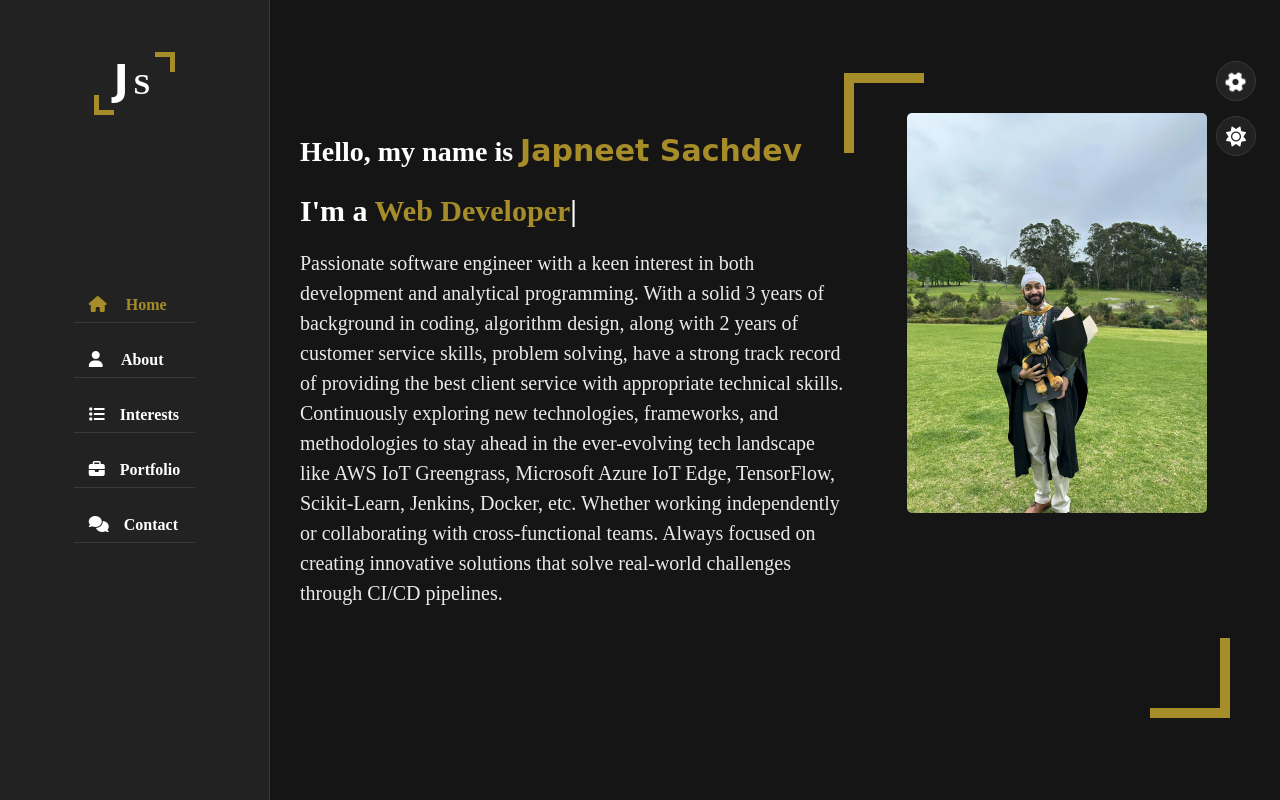
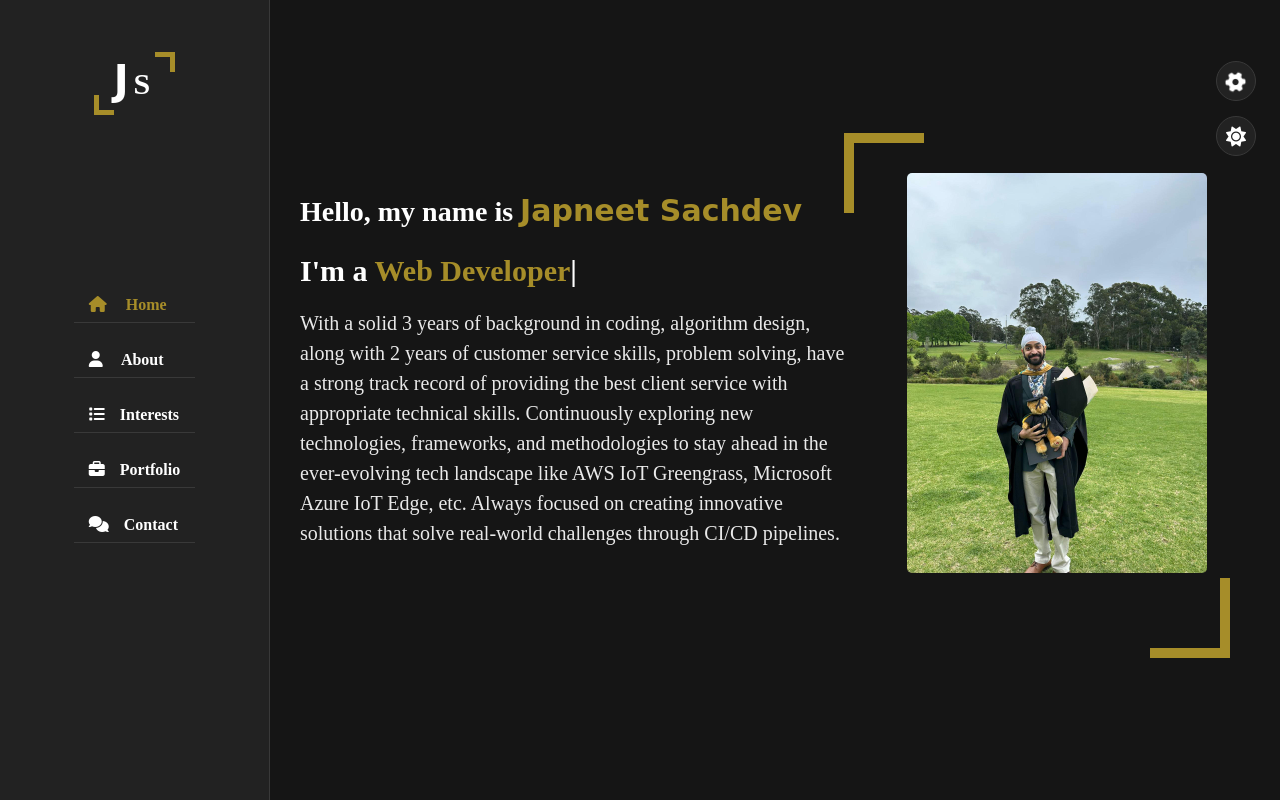
Before and after one commit to japneettejpal/portfolio, a plain HTML site: page index.html in a window 1280 px wide. Drawn offline with nearby package versions, Linux system fonts and the light colour scheme.

Commit message:
Update index.html

```diff
--- a/index.html
+++ b/index.html
@@ -52,9 +52,7 @@
                     <div class="home-info padd-15">
                         <h3 class="hello">Hello, my name is <span class="name">Japneet Sachdev</span></h3>
                         <h3 class="my-profession">I'm a <span class="typing">Software Engineer</span></h3>
-                        <p>Passionate software engineer with a keen interest in both development and analytical programming. With a solid 3 years of background in coding, algorithm design, along with 2 years of customer service skills, problem solving, have a strong track record of providing the best client service with appropriate technical skills.
-
-Continuously exploring new technologies, frameworks, and methodologies to stay ahead in the ever-evolving tech landscape like AWS IoT Greengrass, Microsoft Azure IoT Edge, TensorFlow, Scikit-Learn, Jenkins, Docker, etc. Whether working independently or collaborating with cross-functional teams. Always focused on creating innovative solutions that solve real-world challenges through CI/CD pipelines.</p>
+                        <p>With a solid 3 years of background in coding, algorithm design, along with 2 years of customer service skills, problem solving, have a strong track record of providing the best client service with appropriate technical skills. Continuously exploring new technologies, frameworks, and methodologies to stay ahead in the ever-evolving tech landscape like AWS IoT Greengrass, Microsoft Azure IoT Edge, etc. Always focused on creating innovative solutions that solve real-world challenges through CI/CD pipelines.</p>
                      <!--   <a href="image/JSSS.pdf" class="btn">Download Resume</a>  -->
                     </div>
                     <div class="home-img padd-15">
@@ -77,7 +75,7 @@ Continuously exploring new technologies, frameworks, and methodologies to stay a
                             <div class="row">
                                 <div class="about-text padd-15">
                                   <h3>I'm Japneet Sachdev and am a <span>Software Engineer</span></h3>
-                                    <p>Motivated Engineer ready to make an impact in the organisation with my technical and new innovative ideas. Would bring unique solutions to competitive problems with strategic and creative thinking along with passion for technology and hunger for success. Determined and energetic, having the ability to communicate at all levels, thereby ensuring good teamwork and a positive working environment.</p>
+                                    <p>Continuously exploring new technologies, frameworks, and methodologies to stay ahead in the ever-evolving tech landscape like AWS IoT Greengrass, Microsoft Azure IoT Edge, TensorFlow, Scikit-Learn, Jenkins, Docker, etc. Whether working independently or collaborating with cross-functional teams. Always focused on creating innovative solutions that solve real-world challenges through CI/CD pipelines.</p>
                                 </div>
                             </div>
                             <div class="row">
```
